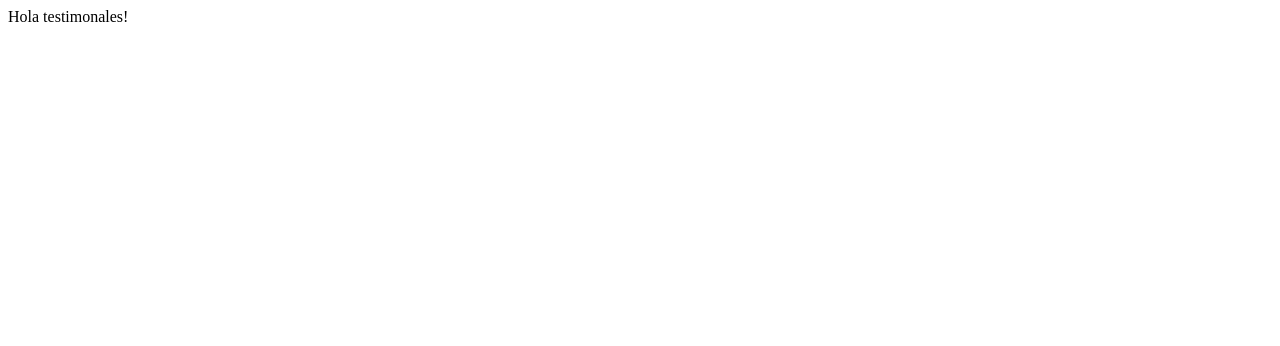
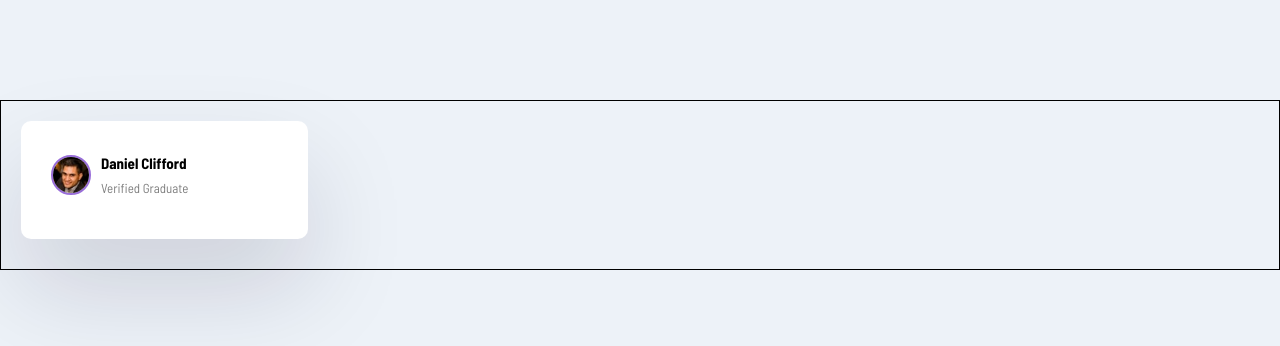
Before and after one commit to Pedro5566/PruebaCSSGrid, a plain HTML site: page prueba/index.html in a window 1280 px wide. Drawn offline with Linux system fonts and the light colour scheme.

Commit message:
Modificacion prueba

```diff
--- a/prueba/index.html
+++ b/prueba/index.html
@@ -8,6 +8,19 @@
         <title>Titulo Testimoniales</title>
     </head>
     <body>
-        Hola testimonales!
+       <div class="testimoniales">
+
+           <div class="card card--bg-purple">
+                <header class="card__header">
+                    <img src="../images/image-daniel.jpg" class="card__img" alt="" />
+                    <div>
+                        <h3>Daniel Clifford</h3>
+                        <p>Verified Graduate</p>
+                    </div>
+                </header>
+           </div>
+
+
+       </div>
     </body>
 </html>
--- a/prueba/style.css
+++ b/prueba/style.css
@@ -0,0 +1,55 @@
+@import url('https://fonts.googleapis.com/css2?family=Barlow+Semi+Condensed:wght@200;300;400;700&display=swap');
+
+*{
+    box-sizing: border-box;
+    margin: 0;
+    padding: 0;
+}
+
+body{
+    background: #edf2f8;
+    font-family: 'Barlow Semi Condensed', sans-serif;
+    line-height: 1.7;
+    font-size: 13px;
+}
+
+.testimoniales{
+    max-width: 1440px;
+    margin: 100px auto;
+    padding: 20px;
+    display: grid;
+    grid-template-columns: repeat(4,1fr);
+    gap: 30px;
+    border: 1px solid black;
+
+}
+
+.card {
+    background: #fff;
+    border-radius: 10px;
+    padding: 30px;
+    box-shadow: rgba(17, 12, 46, 0.15) 0px 48px 100px 0px;
+    margin-bottom: 10px;
+}
+
+.card__header {
+    display: flex;
+    align-items: center;
+    margin-bottom: 10px;
+}
+
+.card__header h3 {
+    font-size: 15px;
+}
+
+.card__header p{
+    opacity: 50%;
+}
+
+.card__img{
+    width: 40px;
+    height: 40px;
+    border-radius: 50%;
+    border:2px solid #996ed9;
+    margin-right: 10px;
+}
```
